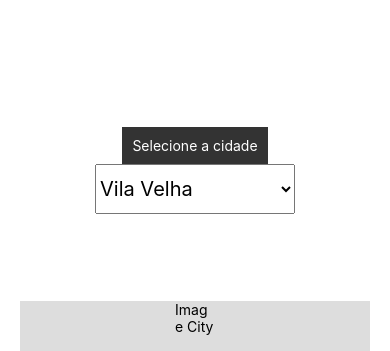
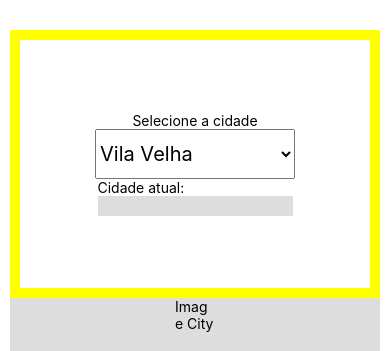
Before and after one commit to humbertoromanojr/cityweather, a React Native app: screen / in a window 390 px wide. Shown: the top 351 px of the page. Built offline with nearby package versions, Linux system fonts and the light colour scheme; no server answers.

Commit message:
adding eslint and prettier

```diff
--- a/src/App.js
+++ b/src/App.js
@@ -48,7 +48,7 @@ const styles = StyleSheet.create({
     width: Dimensions.get("window").width,
     textAlign: "center",
     marginTop: 20,
-    padding: 20
+    padding: 10
   },
   containerSelectCity: {
     flex: 3,
--- a/src/components/citys.js
+++ b/src/components/citys.js
@@ -1,4 +1,4 @@
-import React, { Component } from "react";
+import React, { Component } from 'react';
 import {
   View,
   Text,
@@ -7,34 +7,27 @@ import {
   Dimensions,
   StyleSheet,
   Alert,
-  TouchableOpacity
-} from "react-native";
+  TouchableOpacity,
+} from 'react-native';
 
 export default class citys extends Component {
   constructor(props) {
     super(props);
     this.state = {
-      city: ""
+      city: '',
     };
   }
-
-  clickme = () => {
-    Alert.alert(this.state.city);
-  };
 
   render() {
     return (
       <View style={styles.container}>
-        <TouchableOpacity onPress={this.clickme}>
-          <Text style={styles.textSelected}>Selecione a cidade</Text>
-        </TouchableOpacity>
-
+        <View style={styles.title}>
+          <Text>Selecione a cidade</Text>
+        </View>
         <Picker
           selectedValue={this.state.city}
           style={{ height: 50, width: 200 }}
-          onValueChange={(itemValue, itemIndex) =>
-            this.setState({ city: itemValue })
-          }
+          onValueChange={(itemValue, itemIndex) => this.setState({ city: itemValue })}
         >
           <Picker.Item label="Vila Velha" value="Vila Velha" />
           <Picker.Item label="Serra" value="Serra" />
@@ -46,6 +39,12 @@ export default class citys extends Component {
           <Picker.Item label="São Paulo" value="São Paulo" />
           <Picker.Item label="Cariacica" value="Cariacica" />
         </Picker>
+        <View>
+          <Text>Cidade atual:</Text>
+          <View style={styles.textSelected}>
+            <Text>{this.state.city}</Text>
+          </View>
+        </View>
       </View>
     );
   }
@@ -54,32 +53,33 @@ export default class citys extends Component {
 const styles = StyleSheet.create({
   container: {
     flex: 1,
-    justifyContent: "center",
-    alignItems: "center",
-
-    backgroundColor: "#fff"
+    justifyContent: 'center',
+    alignItems: 'center',
+    margin: 10,
+    backgroundColor: '#fff',
   },
   containerSelectCity: {
     flex: 3,
     fontSize: 20,
-    backgroundColor: "#ff0"
+    backgroundColor: '#ff0',
   },
   title: {
     fontSize: 16,
-    color: "#222"
+    color: '#222',
   },
   containerCity: {
     flex: 3,
-    alignItems: "center",
-    backgroundColor: "#ddd"
+    alignItems: 'center',
+    backgroundColor: '#ddd',
   },
   image: {
     width: 40,
-    height: 40
+    height: 40,
   },
   textSelected: {
-    backgroundColor: "#333",
-    color: "#fff",
-    padding: 10
-  }
+    backgroundColor: '#ddd',
+    color: '#222',
+    padding: 10,
+    width: Dimensions.get('window').width / 2,
+  },
 });
```
Also changed, not shown: package.json (+8 -0 lines), .eslintrc.js (added), cityweather.txt, 2 other files (tests, documents, lock files or other folders).
